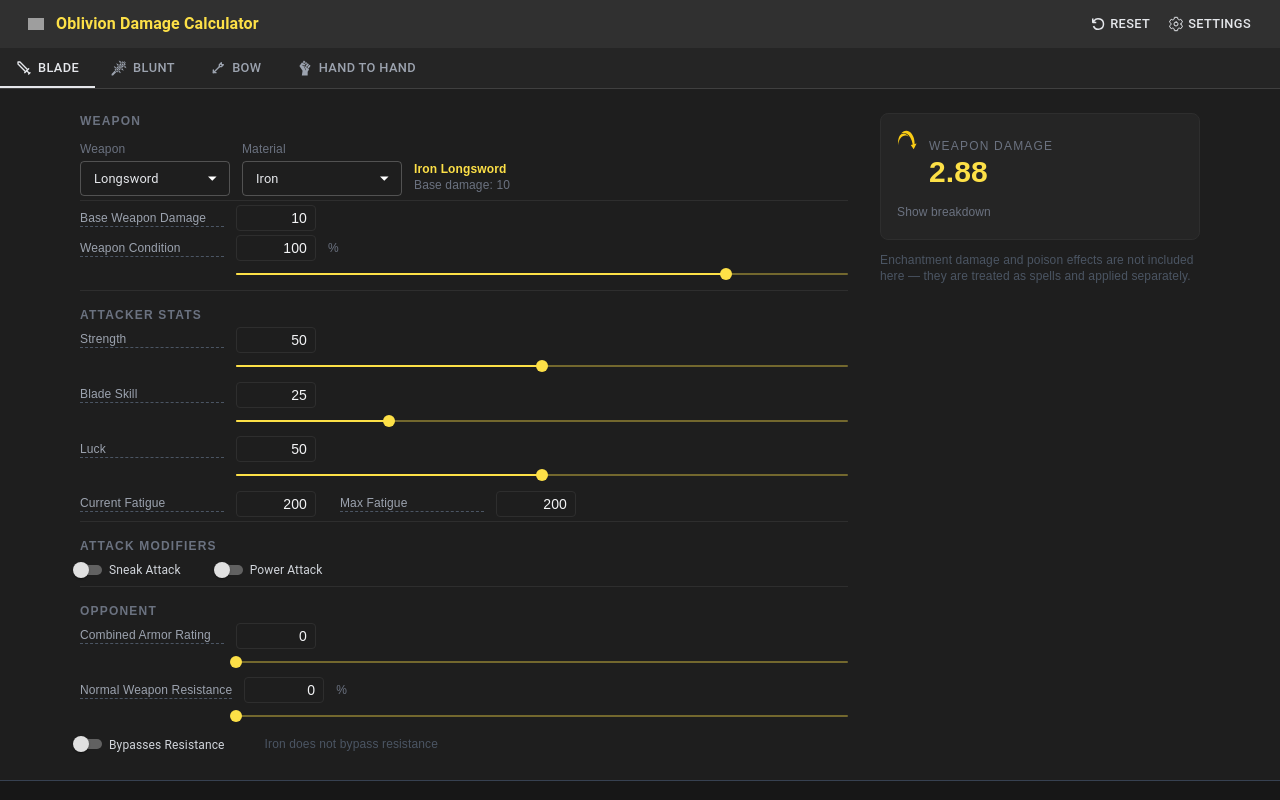
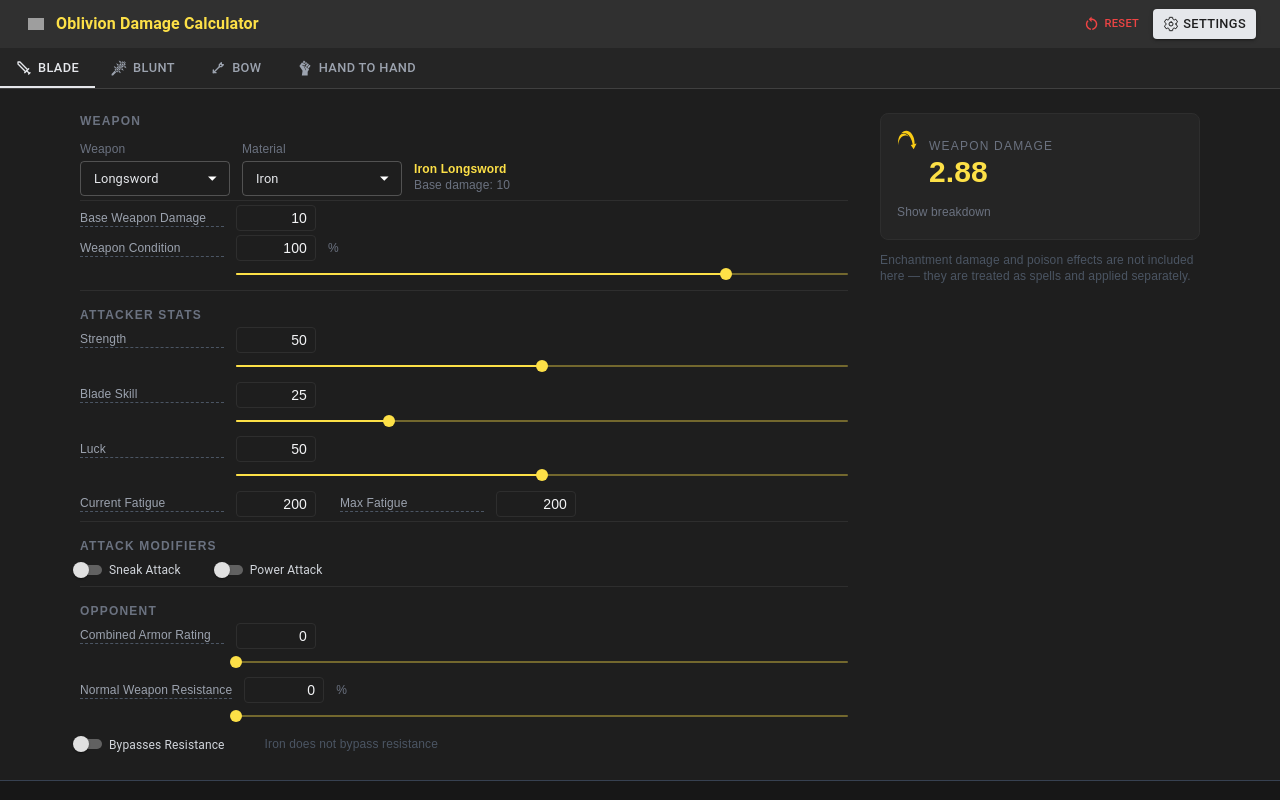
Before and after one commit to ScottMcDermid/oblivion-damage-calculator, a Next.js app: page / in a window 1280 px wide. Shown: the top 800 px of the page. Built offline with nearby package versions, Linux system fonts and the light colour scheme; grey boxes are pictures that could not be loaded.

Commit message:
updated reset button

```diff
--- a/src/components/DamageCalculator.tsx
+++ b/src/components/DamageCalculator.tsx
@@ -23,7 +23,7 @@
 import { TbArcheryArrow } from 'react-icons/tb';
 import { LuSword } from 'react-icons/lu';
 import { IoSettingsOutline } from 'react-icons/io5';
-import { VscDebugRestart } from 'react-icons/vsc';
+import RestartAltIcon from '@mui/icons-material/RestartAlt';
 
 import theme from '@/app/theme';
 import WeaponDamage from '@/components/WeaponDamage';
@@ -142,15 +142,19 @@
 
             <Button
               size="small"
+              color="error"
               onClick={() => setIsResetOpen(true)}
-              sx={{ gap: 0.5, fontSize: '0.8rem' }}
+              aria-label="Reset calculator"
+              sx={{ minWidth: 0, px: { xs: '6px', sm: undefined } }}
             >
-              <VscDebugRestart className="text-base" />
-              <Box component="span" sx={{ display: { xs: 'none', sm: 'inline' } }}>Reset</Box>
+              <RestartAltIcon fontSize="small" />
+              <Box component="span" sx={{ display: { xs: 'none', sm: 'inline' }, ml: 0.5 }}>Reset</Box>
             </Button>
             <Button
+              variant="contained"
               size="small"
               onClick={() => setIsSettingsOpen(true)}
+              aria-label="Open settings"
               sx={{ gap: 0.5, fontSize: '0.8rem' }}
             >
               <IoSettingsOutline className="text-base" />
```
